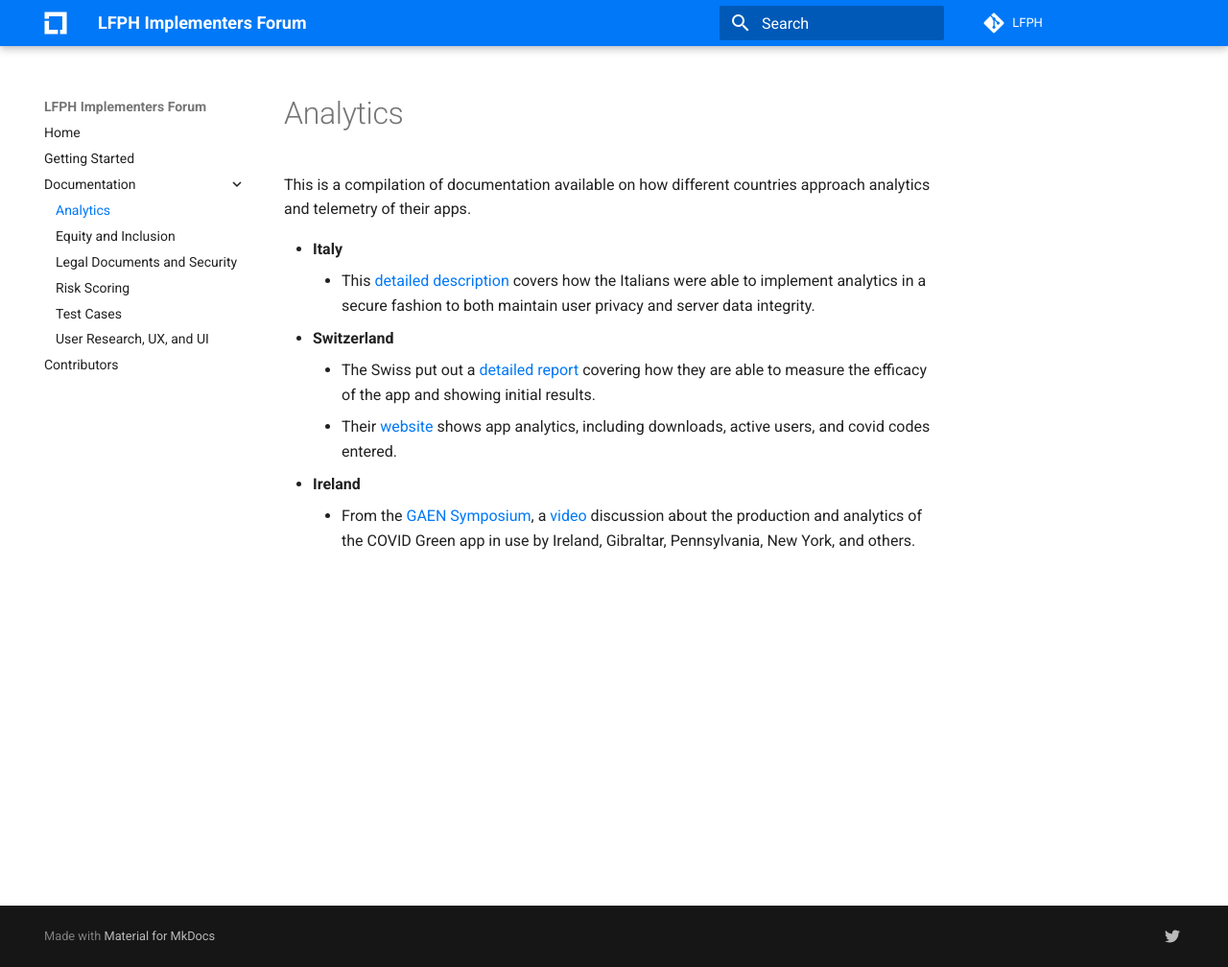
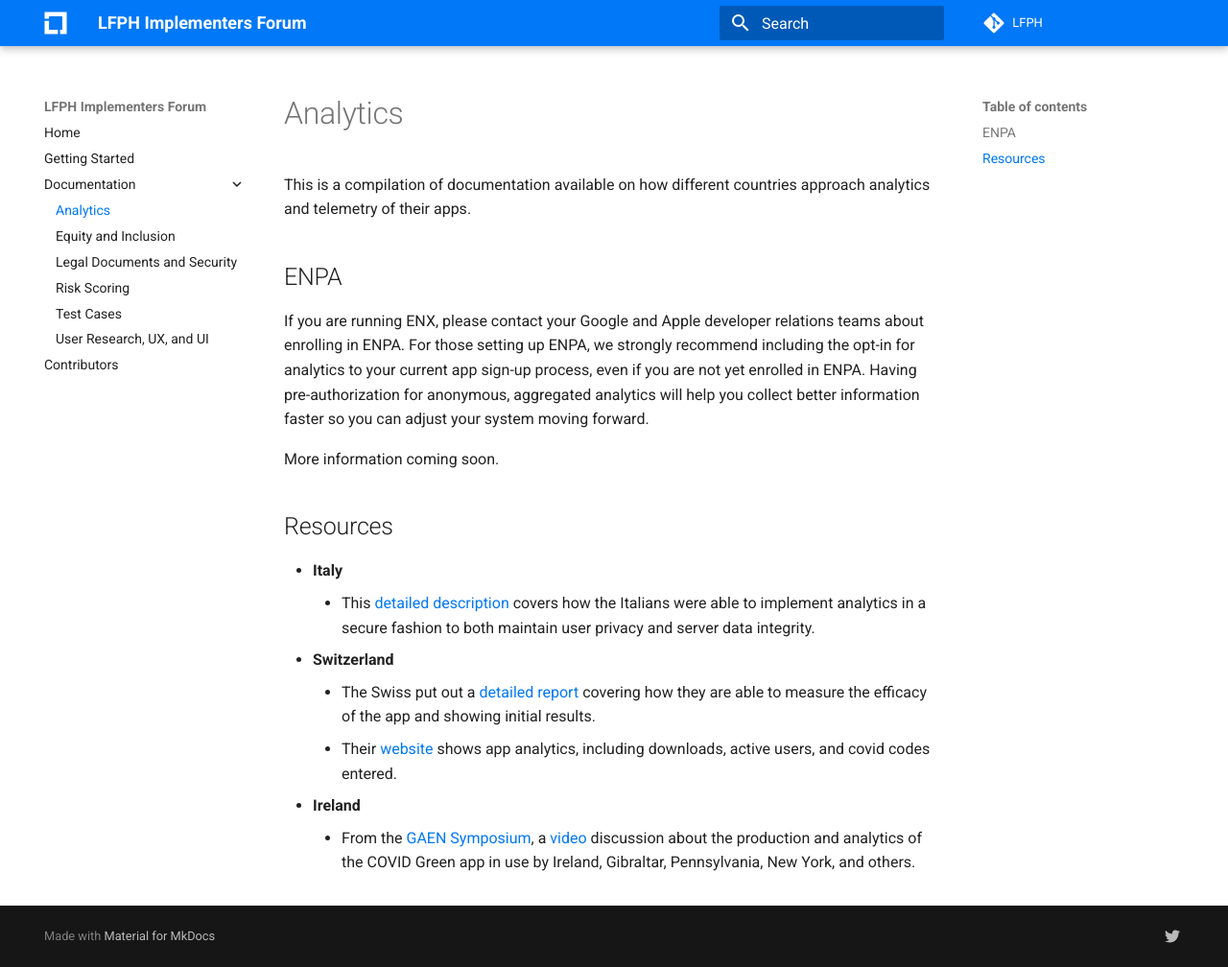
Before and after one commit to lfph/implementers-forum, an MkDocs documentation site: the page built from docs/analytics.md, in a window 1280 px wide and 1008 px high. Shown: the whole window at 96% size. Built offline with MkDocs 1.6.1 and Material for MkDocs 9.7.7, drawn with Linux system fonts in a browser that asks for light colours; comment, search, counter and statistics services are not loaded.

Commit message:
add a little ENPA info

```diff
--- a/docs/analytics.md
+++ b/docs/analytics.md
@@ -1,6 +1,14 @@
 # Analytics
 
 This is a compilation of documentation available on how different countries approach analytics and telemetry of their apps.
+
+## ENPA
+
+If you are running ENX, please contact your Google and Apple developer relations teams about enrolling in ENPA. For those setting up ENPA, we strongly recommend including the opt-in for analytics to your current app sign-up process, even if you are not yet enrolled in ENPA. Having pre-authorization for anonymous, aggregated analytics will help you collect better information faster so you can adjust your system moving forward.
+
+More information coming soon.
+
+## Resources
 
 * **Italy**
     * This [detailed description](https://github.com/immuni-app/immuni-documentation/blob/master/Privacy-Preserving%20Analytics.md) covers how the Italians were able to implement analytics in a secure fashion to both maintain user privacy and server data integrity.
```
